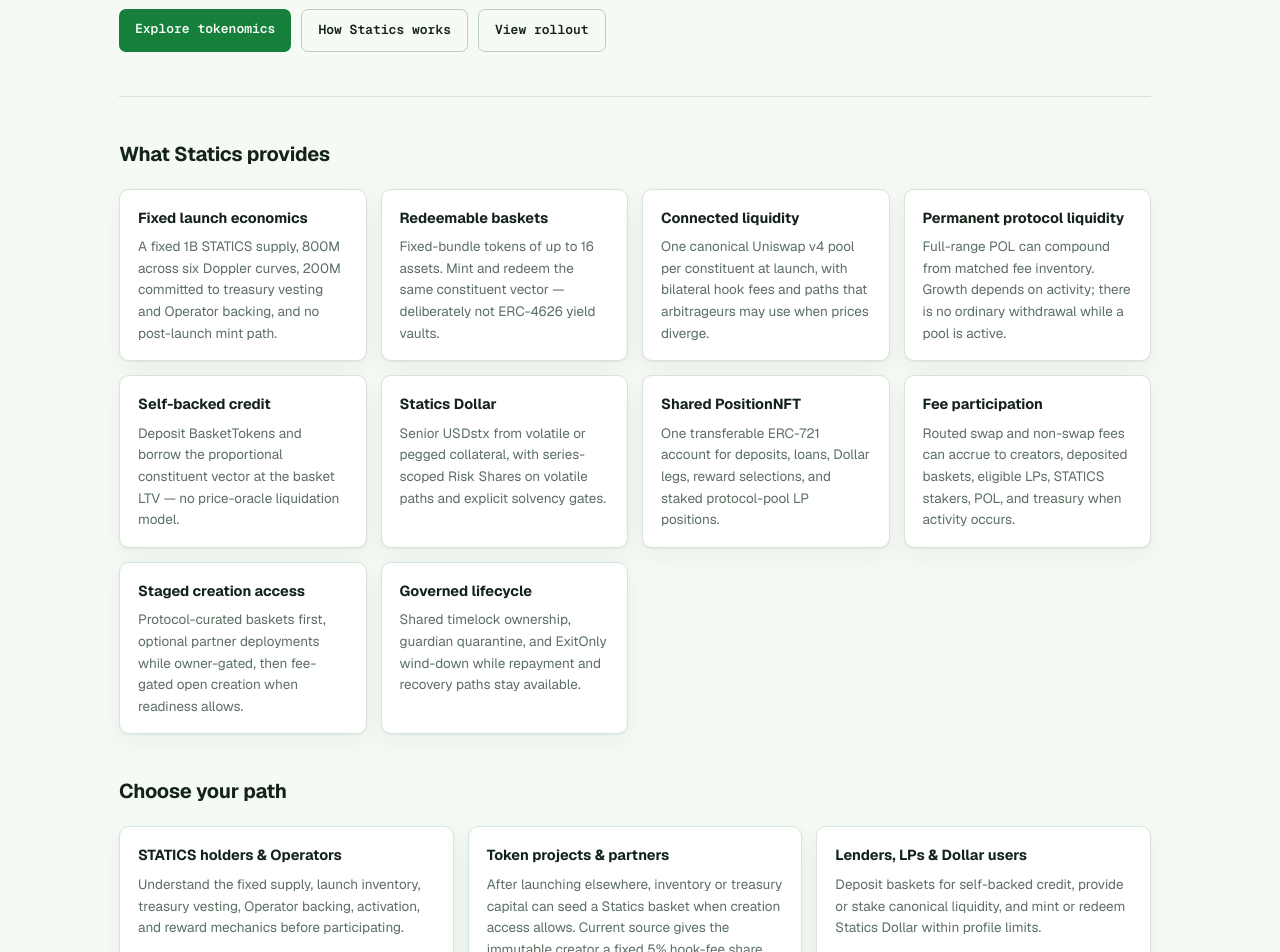
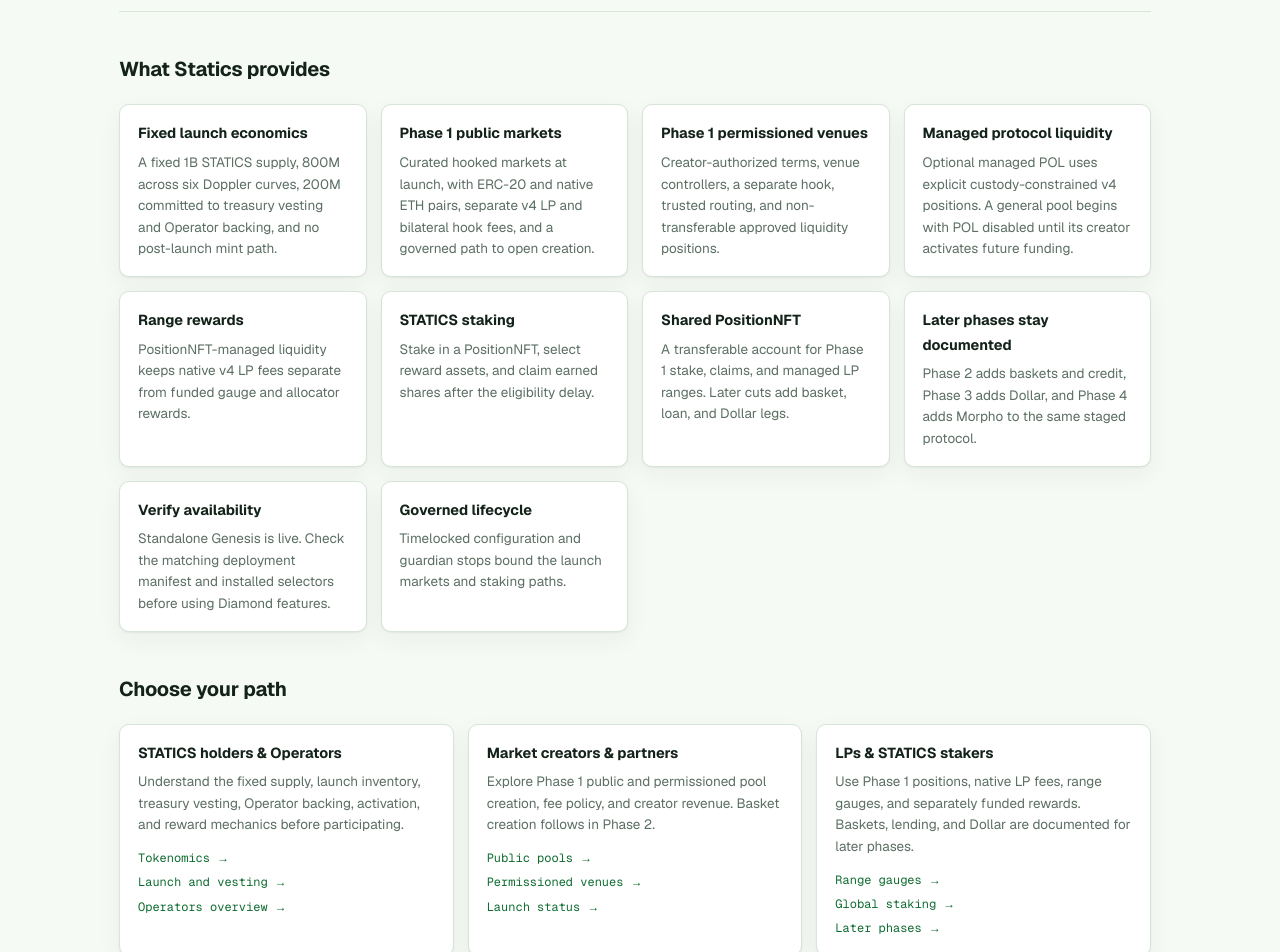
Before and after one commit to EqualFiLabs/statics-docs, a Next.js app: page / in a window 1280 px wide. Shown: the part 480-1432 px from the top of the page. Built offline with nearby package versions, Linux system fonts and the light colour scheme; no server answers.

Commit message:
docs: organize Phase 1 launch guidance

```diff
--- a/app/page.tsx
+++ b/app/page.tsx
@@ -15,49 +15,49 @@ const capabilities = [
     href: "/docs/tokenomics",
   },
   {
-    title: "Redeemable baskets",
-    body: "Fixed-bundle tokens of up to 16 assets. Mint and redeem the same constituent vector — deliberately not ERC-4626 yield vaults.",
-    href: "/docs/baskets/overview",
+    title: "Phase 1 public markets",
+    body: "Curated hooked markets at launch, with ERC-20 and native ETH pairs, separate v4 LP and bilateral hook fees, and a governed path to open creation.",
+    href: "/docs/liquidity/protocol-pools",
   },
   {
-    title: "Connected liquidity",
-    body: "One canonical Uniswap v4 pool per constituent at launch, with bilateral hook fees and paths that arbitrageurs may use when prices diverge.",
-    href: "/docs/liquidity/canonical-pools",
+    title: "Phase 1 permissioned venues",
+    body: "Creator-authorized terms, venue controllers, a separate hook, trusted routing, and non-transferable approved liquidity positions.",
+    href: "/docs/liquidity/permissioned-pools",
   },
   {
-    title: "Permanent protocol liquidity",
-    body: "Full-range POL can compound from matched fee inventory. Growth depends on activity; there is no ordinary withdrawal while a pool is active.",
+    title: "Managed protocol liquidity",
+    body: "Optional managed POL uses explicit custody-constrained v4 positions. A general pool begins with POL disabled until its creator activates future funding.",
     href: "/docs/liquidity/permanent-liquidity",
   },
   {
-    title: "Self-backed credit",
-    body: "Deposit BasketTokens and borrow the proportional constituent vector at the basket LTV — no price-oracle liquidation model.",
-    href: "/docs/lending/overview",
+    title: "Range rewards",
+    body: "PositionNFT-managed liquidity keeps native v4 LP fees separate from funded gauge and allocator rewards.",
+    href: "/docs/liquidity/canonical-lp-rewards",
   },
   {
-    title: "Statics Dollar",
-    body: "Senior USDstx from volatile or pegged collateral, with series-scoped Risk Shares on volatile paths and explicit solvency gates.",
-    href: "/docs/dollar/overview",
+    title: "STATICS staking",
+    body: "Stake in a PositionNFT, select reward assets, and claim earned shares after the eligibility delay.",
+    href: "/docs/rewards/global-rewards",
   },
   {
     title: "Shared PositionNFT",
-    body: "One transferable ERC-721 account for deposits, loans, Dollar legs, reward selections, and staked protocol-pool LP positions.",
+    body: "A transferable account for Phase 1 stake, claims, and managed LP ranges. Later cuts add basket, loan, and Dollar legs.",
     href: "/docs/core/position-nft",
   },
   {
-    title: "Fee participation",
-    body: "Routed swap and non-swap fees can accrue to creators, deposited baskets, eligible LPs, STATICS stakers, POL, and treasury when activity occurs.",
-    href: "/docs/rewards/global-rewards",
+    title: "Later phases stay documented",
+    body: "Phase 2 adds baskets and credit, Phase 3 adds Dollar, and Phase 4 adds Morpho to the same staged protocol.",
+    href: "/docs/start/phase-one-launch",
   },
   {
-    title: "Staged creation access",
-    body: "Protocol-curated baskets first, optional partner deployments while owner-gated, then fee-gated open creation when readiness allows.",
+    title: "Verify availability",
+    body: "Standalone Genesis is live. Check the matching deployment manifest and installed selectors before using Diamond features.",
     href: "/docs/rollout",
   },
   {
     title: "Governed lifecycle",
-    body: "Shared timelock ownership, guardian quarantine, and ExitOnly wind-down while repayment and recovery paths stay available.",
-    href: "/docs/governance/basket-lifecycle",
+    body: "Timelocked configuration and guardian stops bound the launch markets and staking paths.",
+    href: "/docs/governance/timelock-and-roles",
   },
 ];
 
@@ -72,26 +72,26 @@ const personas = [
     ],
   },
   {
-    title: "Token projects & partners",
-    body: "After launching elsewhere, inventory or treasury capital can seed a Statics basket when creation access allows. Current source gives the immutable creator a fixed 5% hook-fee share but no admin rights.",
+    title: "Market creators & partners",
+    body: "Explore Phase 1 public and permissioned pool creation, fee policy, and creator revenue. Basket creation follows in Phase 2.",
     links: [
-      { label: "How Statics helps tokens", href: "/docs/introduction#already-launched-tokens" },
-      { label: "Basket creation policy", href: "/docs/baskets/creation" },
-      { label: "Rollout phases", href: "/docs/rollout" },
+      { label: "Public pools", href: "/docs/liquidity/protocol-pools" },
+      { label: "Permissioned venues", href: "/docs/liquidity/permissioned-pools" },
+      { label: "Launch status", href: "/docs/rollout" },
     ],
   },
   {
-    title: "Lenders, LPs & Dollar users",
-    body: "Deposit baskets for self-backed credit, provide or stake canonical liquidity, and mint or redeem Statics Dollar within profile limits.",
+    title: "LPs & STATICS stakers",
+    body: "Use Phase 1 positions, native LP fees, range gauges, and separately funded rewards. Baskets, lending, and Dollar are documented for later phases.",
     links: [
-      { label: "Self-backed lending", href: "/docs/lending/overview" },
-      { label: "Canonical pools", href: "/docs/liquidity/canonical-pools" },
-      { label: "Statics Dollar", href: "/docs/dollar/overview" },
+      { label: "Range gauges", href: "/docs/liquidity/canonical-lp-rewards" },
+      { label: "Global staking", href: "/docs/rewards/global-rewards" },
+      { label: "Later phases", href: "/docs/start/phase-one-launch" },
     ],
   },
   {
     title: "Builders & indexers",
-    body: "Integrate against StaticsDiamond, follow measured-custody approvals, and index PositionNFT and basket state from the published surfaces.",
+    body: "Match the ABI and manifest to the target deployment, then feature-detect the installed phase and use current onchain quotes.",
     links: [
       { label: "Integration", href: "/docs/reference/integration" },
       { label: "SDK", href: "/docs/reference/sdk" },
@@ -115,16 +115,14 @@ export default function HomePage() {
           </div>
           <h1>Build lasting utility around onchain assets.</h1>
           <p className="lede">
-            Statics turns existing assets into redeemable, productive markets. Each basket connects spot
-            trading, protocol fees, permanent protocol-owned liquidity, self-backed credit, and access to
-            the Statics Dollar within a single Position NFT. Rather than launching new assets, Statics gives
-            established assets and communities durable financial infrastructure after launch. Creation
-            begins with curated baskets, expands through approved partners, and ultimately opens through
-            permissionless, fee-gated deployment.
+            The first Statics Diamond phase brings hooked public and permissioned markets, PositionNFTs,
+            STATICS staking, range rewards, and managed protocol liquidity. The standalone Genesis system
+            is already live. Baskets, lending, Dollar, and Morpho follow in later Diamond phases and remain
+            documented here.
           </p>
           <div className="landing-actions">
-            <Link className="cta" href="/docs/tokenomics">
-              Explore tokenomics
+            <Link className="cta" href="/docs/start/phase-one-launch">
+              Explore Phase 1
             </Link>
             <Link className="cta-secondary" href="/docs/introduction">
               How Statics works
--- a/components/site-header.tsx
+++ b/components/site-header.tsx
@@ -24,9 +24,9 @@ export function SiteHeader({ leading }: { leading?: ReactNode }) {
 
         <nav className="top-links" aria-label="Site">
           <Link href="/docs/introduction">Protocol</Link>
-          <Link href="/docs/rollout">Rollout</Link>
+          <Link href="/docs/start/phase-one-launch">Phase 1</Link>
           <Link href="/docs/reference/integration">Builders</Link>
-          <Link href="/docs/reference/robinhood-testnet-deployment">Addresses</Link>
+          <Link href="/docs/rollout">Availability</Link>
           <a href={DOCS_SOURCE_URL} target="_blank" rel="noreferrer">
             Edit docs ↗
           </a>
--- a/lib/docs.ts
+++ b/lib/docs.ts
@@ -29,27 +29,28 @@ const docsDirectory = path.join(process.cwd(), "content", "docs");
 const NAVIGATION_GROUPS: { title: string; pageIds: string[] }[] = [
   {
     title: "Start here",
-    pageIds: ["introduction", "tokenomics", "rollout", "glossary"],
+    pageIds: ["phase-one-launch", "rollout", "introduction", "tokenomics", "glossary"],
   },
   {
-    title: "Core",
-    pageIds: ["architecture", "position-nft", "custody"],
-  },
-  {
-    title: "Genesis",
+    title: "Phase 1 · markets and rewards",
     pageIds: [
-      "genesis-overview",
-      "genesis-launch-vesting",
-      "genesis-rewards",
-      "genesis-secured-credit",
+      "protocol-pools", "permissioned-pools", "swap-fee-hook", "canonical-lp-rewards",
+      "permanent-liquidity", "position-nft", "global-rewards",
     ],
   },
   {
-    title: "Baskets",
-    pageIds: ["baskets-overview", "creation", "mint-and-redemption"],
+    title: "Live standalone Genesis",
+    pageIds: ["genesis-overview", "genesis-launch-vesting", "genesis-rewards", "genesis-secured-credit"],
   },
   {
-    title: "Dollar",
+    title: "Phase 2 · baskets and credit",
+    pageIds: [
+      "baskets-overview", "creation", "mint-and-redemption", "canonical-pools",
+      "lending-overview", "loan-lifecycle", "recovery", "flash-composition", "basket-lifecycle",
+    ],
+  },
+  {
+    title: "Phase 3 · Statics Dollar",
     pageIds: [
       "dollar-overview",
       "volatile-profiles",
@@ -59,26 +60,8 @@ const NAVIGATION_GROUPS: { title: string; pageIds: string[] }[] = [
     ],
   },
   {
-    title: "Lending",
-    pageIds: ["lending-overview", "loan-lifecycle", "recovery", "flash-composition"],
-  },
-  {
-    title: "Liquidity",
-    pageIds: [
-      "canonical-pools",
-      "protocol-pools",
-      "swap-fee-hook",
-      "permanent-liquidity",
-      "canonical-lp-rewards",
-    ],
-  },
-  {
-    title: "Rewards",
-    pageIds: ["global-rewards"],
-  },
-  {
     title: "Governance",
-    pageIds: ["timelock-and-roles", "basket-lifecycle"],
+    pageIds: ["timelock-and-roles", "architecture", "custody"],
   },
   {
     title: "Build",
@@ -89,7 +72,7 @@ const NAVIGATION_GROUPS: { title: string; pageIds: string[] }[] = [
     pageIds: ["security-model", "verification"],
   },
   {
-    title: "Reference",
+    title: "Historical testnet",
     pageIds: ["robinhood-testnet-deployment", "testnet-onboarding"],
   },
 ];
--- a/lib/site.ts
+++ b/lib/site.ts
@@ -5,7 +5,7 @@ export const SITE_URL = process.env.NEXT_PUBLIC_SITE_URL ?? "https://docs.static
 export const SITE_NAME = "Statics Protocol Docs";
 
 export const SITE_DESCRIPTION =
-  "Documentation for Statics — post-launch financial infrastructure for redeemable asset baskets, connected liquidity, self-backed credit, and the Statics Dollar. Starts with curated baskets; creation expands over time.";
+  "Documentation for Statics: live standalone Genesis, Phase 1 public and permissioned markets, positions, staking, rewards, and later basket, Dollar, and Morpho phases.";
 
 // Protocol source repository. Set NEXT_PUBLIC_APP_URL once a product app URL is final.
 export const APP_URL = process.env.NEXT_PUBLIC_APP_URL ?? "https://github.com/EqualFiLabs/statics";
--- a/scripts/check-internal-links.mjs
+++ b/scripts/check-internal-links.mjs
@@ -39,7 +39,9 @@ const sourceFiles = [
 
 for (const file of sourceFiles) {
   const source = fs.readFileSync(file, "utf8");
-  for (const match of source.matchAll(/\/docs\/([A-Za-z0-9_./-]+)/g)) {
+  // A docs path inside an external URL (for example a GitHub source link) is
+  // not a local route. Local links begin at a string, Markdown, or JSX boundary.
+  for (const match of source.matchAll(/(?<![A-Za-z0-9])\/docs\/([A-Za-z0-9_./-]+)/g)) {
     const slug = match[1].replace(/\/$/, "");
     if (slugs.has(slug)) continue;
     const line = source.slice(0, match.index).split("\n").length;
```
Also changed, not shown: components/docs-page.tsx (+5 -5 lines), scripts/check-source-drift.mjs (+29 -5 lines), 32 other files (tests, documents, lock files or other folders).
